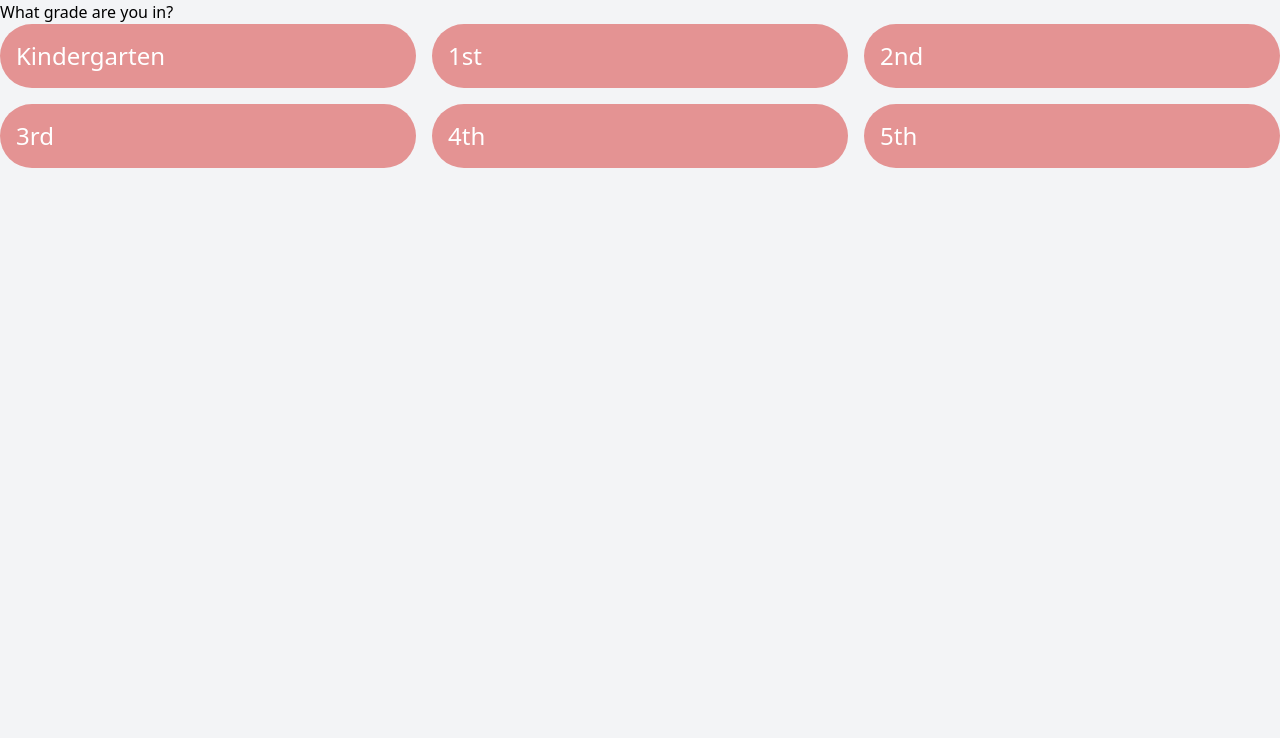
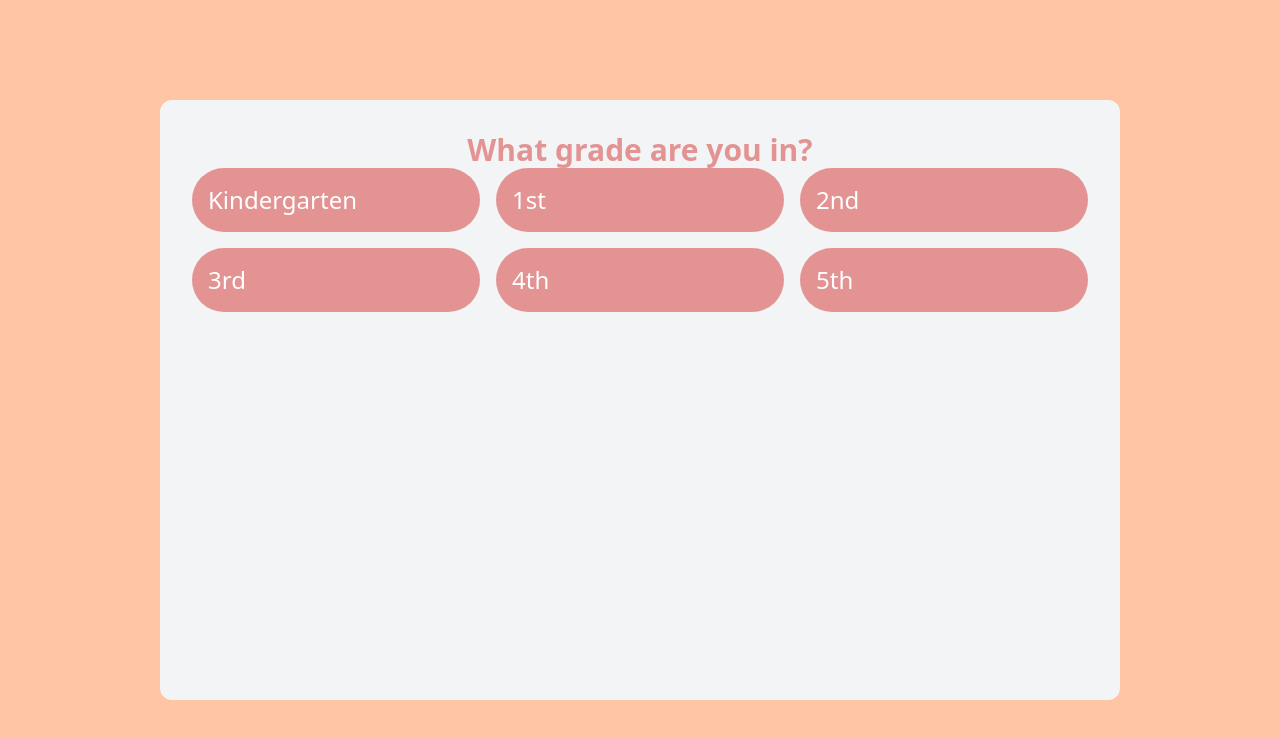
Before and after one commit to yisding/readpanda, a Next.js app: page /grade in a window 1280 px wide. Shown: the top 738 px of the page. Built offline with nearby package versions, Linux system fonts and the light colour scheme.

Commit message:
round port

```diff
--- /dev/null
+++ b/components/RoundPort.tsx
@@ -0,0 +1,11 @@
+import { ReactNode } from "react";
+
+export default function RoundPort(props: { children?: ReactNode }) {
+  return (
+    <main className="w-full h-full flex justify-center items-center">
+      <div className="w-3/4 h-3/4 p-8 rounded-xl bg-gray-100">
+        {props.children}
+      </div>
+    </main>
+  );
+}
--- a/pages/_document.tsx
+++ b/pages/_document.tsx
@@ -4,7 +4,7 @@ export default function Document() {
   return (
     <Html lang="en">
       <Head />
-      <body className="bg-gray-100">
+      <body className="bg-salmon">
         <Main />
         <NextScript />
       </body>
--- /dev/null
+++ b/pages/api/wordpieces.ts
@@ -0,0 +1,15 @@
+// Next.js API route support: https://nextjs.org/docs/api-routes/introduction
+import type { NextApiRequest, NextApiResponse } from "next";
+
+type Data = { characters: string; phoneme: string }[];
+
+export default function handler(
+  req: NextApiRequest,
+  res: NextApiResponse<Data>
+) {
+  res.status(200).json([
+    { characters: "o", phoneme: "ˈoʊ" },
+    { characters: "ce", phoneme: "ʃ" },
+    { characters: "an", phoneme: "ən" },
+  ]);
+}
--- a/pages/grade.tsx
+++ b/pages/grade.tsx
@@ -5,6 +5,7 @@ import Skeleton from "react-loading-skeleton";
 import "react-loading-skeleton/dist/skeleton.css";
 
 import BigRedLink from "@/components/BigRedLink";
+import RoundPort from "@/components/RoundPort";
 
 const fetcher = (input: RequestInfo | URL, init?: RequestInit) =>
   fetch(input, init).then((res) => res.json());
@@ -27,7 +28,9 @@ function GradePicker(props: { word?: string }) {
 
   return (
     <div>
-      <h1>What grade are you in?</h1>
+      <h1 className="text-3xl text-panda text-center font-bold">
+        What grade are you in?
+      </h1>
       <div className="grid grid-cols-3 grid-rows-2 gap-4">
         <BigRedLink href={`${urlPrefix}K`}>Kindergarten</BigRedLink>
         <BigRedLink href={`${urlPrefix}1`}>1st</BigRedLink>
@@ -52,7 +55,11 @@ export default function Grade() {
   );
 
   if (typeof word !== "string" || wordGradeError) {
-    return <GradePicker />;
+    return (
+      <RoundPort>
+        <GradePicker />
+      </RoundPort>
+    );
   }
 
   if (!wordGrade) {
@@ -60,9 +67,9 @@ export default function Grade() {
   }
 
   return (
-    <div>
+    <RoundPort>
       <WordLevel word={word} wordGrade={wordGrade} />
       <GradePicker />
-    </div>
+    </RoundPort>
   );
 }
--- a/pages/index.tsx
+++ b/pages/index.tsx
@@ -4,6 +4,7 @@ import Image from "next/image";
 import WordHero from "@/components/WordHero";
 import BigRedButton from "@/components/BigRedButton";
 import BigRedLink from "@/components/BigRedLink";
+import RoundPort from "@/components/RoundPort";
 
 export default function Home() {
   return (
@@ -12,8 +13,7 @@ export default function Home() {
         <title>Red Panda</title>
         <meta name="viewport" content="width=device-width, initial-scale=1" />
       </Head>
-      <main className="grid justify-center w-full h-full content-center ">
-        <div className="border-solid border-2 border-blue-500">
+      <RoundPort>
         <div className="my-8">
           <h1 className="text-3xl text-panda text-center font-bold">
             Welcome to Red Panda!
@@ -45,8 +45,7 @@ export default function Home() {
             </BigRedButton>
           </div>
         </div>
-        </div>
-      </main>
+      </RoundPort>
     </>
   );
 }
--- a/pages/word.tsx
+++ b/pages/word.tsx
@@ -1,18 +1,47 @@
+import { useRouter } from "next/router";
+import useSWR from "swr";
+
+import Skeleton from "react-loading-skeleton";
+import "react-loading-skeleton/dist/skeleton.css";
+
 import WordHero from "@/components/WordHero";
-import { useRouter } from "next/router";
+import RoundPort from "@/components/RoundPort";
+
+const fetcher = (input: RequestInfo | URL, init?: RequestInit) =>
+  fetch(input, init).then((res) => res.json());
 
 export default function Word() {
   const router = useRouter();
   const { word, grade } = router.query;
 
+  const validInput = typeof word === "string" && typeof grade === "string";
+
+  let url;
+  if (!validInput) {
+    url = null;
+  } else {
+    url = `/api/wordpieces?word=${encodeURIComponent(
+      word
+    )}&grade=${encodeURIComponent(grade)}`;
+  }
+
+  const { data: pieces, error: piecesError } = useSWR(url, fetcher);
+
+  if (!validInput) {
+    return <div>Error: Need a word and grade.</div>;
+  }
+
+  if (piecesError) {
+    return <div>API error</div>;
+  }
+
+  if (!pieces) {
+    return <Skeleton />;
+  }
+
   return (
-    <WordHero
-      word="ocean"
-      pieces={[
-        { characters: "o", phoneme: "ˈoʊ" },
-        { characters: "ce", phoneme: "ʃ" },
-        { characters: "an", phoneme: "ən" },
-      ]}
-    ></WordHero>
+    <RoundPort>
+      <WordHero word={word} pieces={pieces}></WordHero>
+    </RoundPort>
   );
 }
--- a/pages/wordpicker.tsx
+++ b/pages/wordpicker.tsx
@@ -6,6 +6,7 @@ import Skeleton from "react-loading-skeleton";
 import "react-loading-skeleton/dist/skeleton.css";
 
 import BigRedLink from "@/components/BigRedLink";
+import RoundPort from "@/components/RoundPort";
 
 const fetcher = (input: RequestInfo | URL, init?: RequestInit) =>
   fetch(input, init).then((res) => res.json());
@@ -59,7 +60,7 @@ export default function WordPicker() {
   }
 
   return (
-    <div>
+    <RoundPort>
       <h1 className="text-3xl text-panda text-center font-bold">{heading}</h1>
       <div className="grid grid-cols-3 grid-rows-2 gap-4">
         {words.map((word) => (
@@ -68,7 +69,7 @@ export default function WordPicker() {
           </BigRedLink>
         ))}
       </div>
-    </div>
+    </RoundPort>
   );
 
   return <div></div>;
```
Lines whose indentation alone changed are shown as unchanged.
